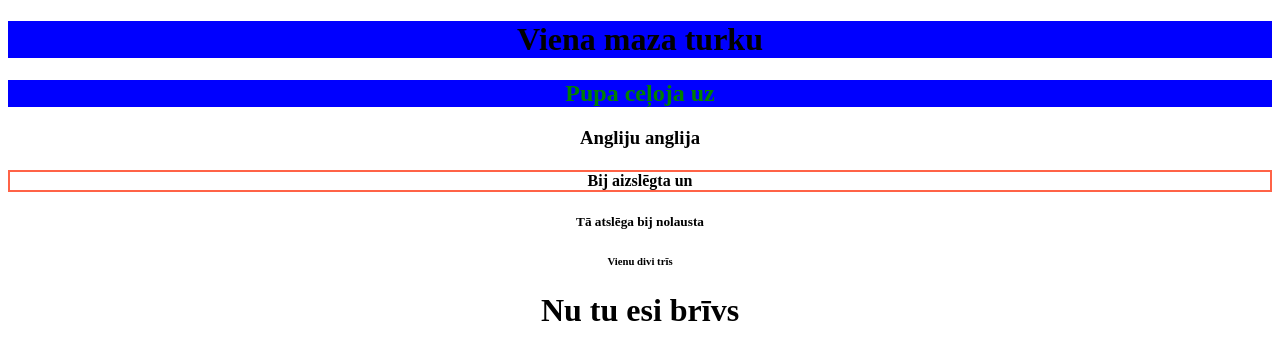
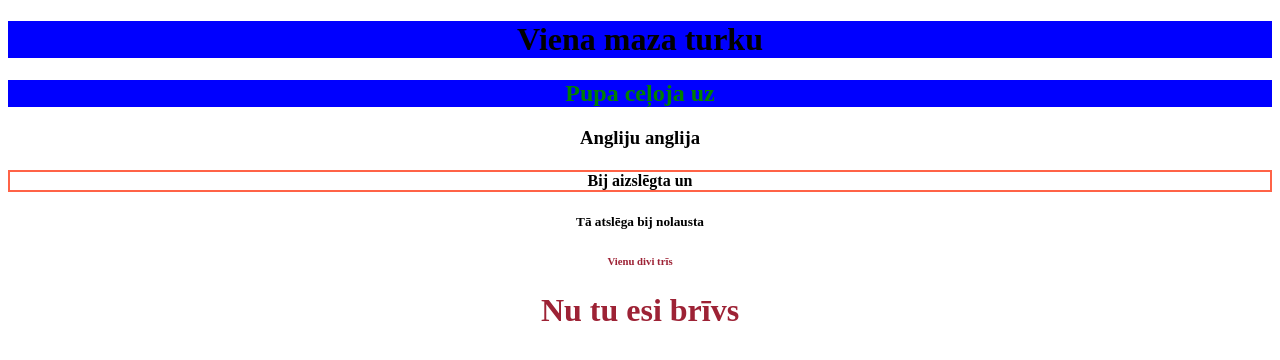
Before and after one commit to chugnus69/Markuss, a plain HTML site: page index.html in a window 1280 px wide. Drawn offline with Linux system fonts and the light colour scheme.

Commit message:
Update index.html

```diff
--- a/index.html
+++ b/index.html
@@ -11,8 +11,8 @@
 <h3 style="text-align:centre;">Angliju anglija</h3>
 <h4 style="border:2px solid Tomato;">Bij aizslēgta un</h4>
 <h5>Tā atslēga bij nolausta</h5>
-<h6>Vienu divi trīs</h6>
-<h1>Nu tu esi brīvs</h1>
+<h6 style="color:rgb(157,34,53)">Vienu divi trīs</h6>
+<h1 style="color:#9D2235">Nu tu esi brīvs</h1>
   </center>
 </body>
 </html>
```
